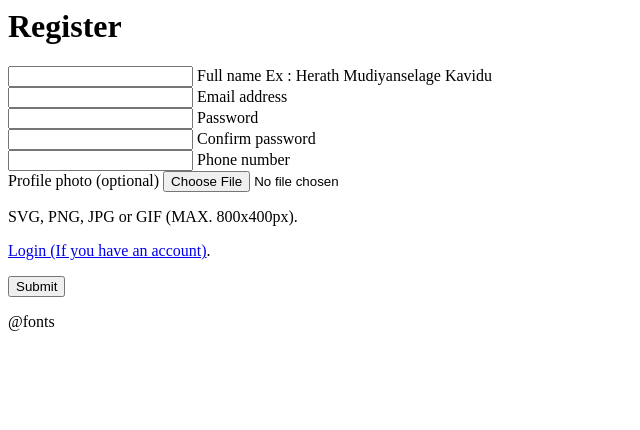
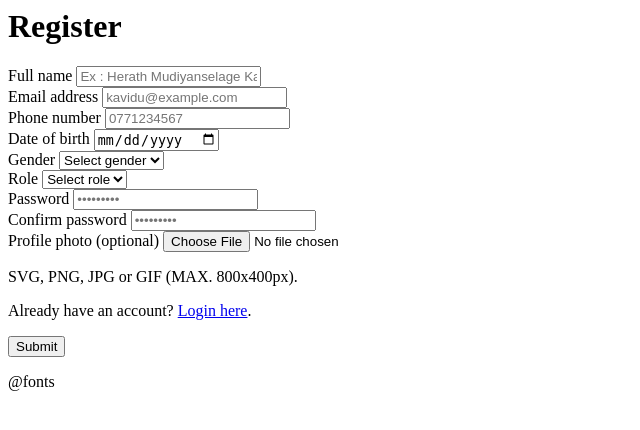
Before and after one commit to kavishan2003/LMS, a Laravel app: page /register in a window 1280 px wide. Shown: the top 430 px of the page, without its empty margins (0-640 px from the left). Run offline with Laravel 12, Linux system fonts and the light colour scheme; some libraries are stand-ins or nearby versions.

Commit message:
Listed subjects & change of register form

```diff
--- a/resources/views/auth/login.blade.php
+++ b/resources/views/auth/login.blade.php
@@ -8,7 +8,7 @@
     </div>
     <h1 class=" text-2xl mx-10">Login</h1>
 
-    <div class="w-full max-w-sm mt-10 bg-neutral-primary-soft p-6 border border-default rounded-base shadow-xs">
+    <div class="w-full max-w-xl mt-10 bg-neutral-primary-soft p-6 border border-default rounded-base shadow-xs">
         <form action="{{ route('login.store') }}" method="POST">
             @csrf
             <h5 class="text-xl font-semibold text-heading mb-6">Sign in to our platform</h5>
--- a/resources/views/auth/register.blade.php
+++ b/resources/views/auth/register.blade.php
@@ -3,9 +3,9 @@
 @section('title', 'Register')
 
 
-<div class="flex flex-col justify-center items-center h-screen">
+{{-- <div class="flex flex-col justify-center items-center h-screen"> --}}
 
-    <h1 class=" text-2xl mx-10">Register</h1>
+    <h1 class=" text-2xl mx-10 text-center my-10">Register</h1>
 
 
     {{-- @if ($errors->any())
@@ -19,91 +19,136 @@
 
     @endif --}}
 
-    <form method="POST" action="{{ route('register.store') }}" class="max-w-md mt-10 mx-auto">
+    <form method="POST" action="{{ route('register.store') }}" enctype="multipart/form-data" class="max-w-5xl border border-default rounded-base shadow-xs mx-auto px-6 mt-10">
     @csrf
-        <div class="relative z-0 w-full mb-5 group">
-            <input type="name" name="name" id="full_name"
-                class="block py-2.5 px-0 w-full text-sm text-heading bg-transparent border-0 border-b-2 border-default-medium appearance-none focus:outline-none focus:ring-0 focus:border-brand peer"
-                placeholder=" " />
 
-            <label for="name"
-                class="absolute text-sm text-body duration-300 transform -translate-y-6 scale-75 top-3 -z-10 origin-[0] peer-focus:start-0 peer-focus:text-fg-brand peer-placeholder-shown:scale-100 peer-placeholder-shown:translate-y-0 peer-focus:scale-75 peer-focus:-translate-y-6 rtl:peer-focus:translate-x-1/4 rtl:peer-focus:left-auto">Full
-                name</label>
-            <label for="" class="absolute text-sm text-body my-2">Ex : Herath Mudiyanselage Kavidu</label>
-        </div>
+    <!-- Full Name -->
+    <div class="mb-6 mt-6">
+        <label for="full_name" class="block mb-2 text-sm font-medium text-heading">Full name</label>
+        <input type="text" name="name" id="full_name" value="{{ old('name') }}"
+            class="bg-neutral-secondary-medium border border-default-medium text-heading text-sm rounded-base focus:ring-brand focus:border-brand block w-full px-3 py-2.5 shadow-xs placeholder:text-body"
+            placeholder="Ex : Herath Mudiyanselage Kavidu"  />
         @error('name')
-            <span class="text-red-600 absolute text-sm my-2">{{ $message }}</span>
+            <p class="mt-1.5 text-sm text-red-600">{{ $message }}</p>
         @enderror
-        <div class="relative z-0 w-full mb-5 mt-10 group">
-
-            <input type="email" name="email" id="floating_email"
-                class="block py-2.5 px-0 w-full text-sm text-heading bg-transparent border-0 border-b-2 border-default-medium appearance-none focus:outline-none focus:ring-0 focus:border-brand peer"
-                placeholder=" " />
-            <label for="floating_email"
-                class="absolute text-sm text-body duration-300 transform -translate-y-6 scale-75 top-3 -z-10 origin-[0] peer-focus:start-0 peer-focus:text-fg-brand peer-placeholder-shown:scale-100 peer-placeholder-shown:translate-y-0 peer-focus:scale-75 peer-focus:-translate-y-6 rtl:peer-focus:translate-x-1/4 rtl:peer-focus:left-auto">Email
-                address</label>
-        </div>
-        @error('email')
-            <span class="text-red-600 text-sm my-2">{{ $message }}</span>
-        @enderror
-        <div class="relative z-0 w-full mb-5 group">
-            <input type="password" name="password" id="floating_password"
-                class="block py-2.5 px-0 w-full text-sm text-heading bg-transparent border-0 border-b-2 border-default-medium appearance-none focus:outline-none focus:ring-0 focus:border-brand peer"
-                placeholder=" " />
-            <label for="floating_password"
-                class="absolute text-sm text-body duration-300 transform -translate-y-6 scale-75 top-3 -z-10 origin-[0] peer-focus:start-0 peer-focus:text-fg-brand peer-placeholder-shown:scale-100 peer-placeholder-shown:translate-y-0 peer-focus:scale-75 peer-focus:-translate-y-6 rtl:peer-focus:translate-x-1/4 rtl:peer-focus:left-auto">Password</label>
-        </div>
-        @error('password')
-            <span class="text-red-600 text-sm my-2">{{ $message }}</span>
-        @enderror
-        <div class="relative z-0 w-full mb-5 group">
-            <input type="password" name="password_confirmation" id="floating_repeat_password"
-                class="block py-2.5 px-0 w-full text-sm text-heading bg-transparent border-0 border-b-2 border-default-medium appearance-none focus:outline-none focus:ring-0 focus:border-brand peer"
-                placeholder=" " />
-            <label for="floating_repeat_password"
-                class="absolute text-sm text-body duration-300 transform -translate-y-6 scale-75 top-3 -z-10 origin-[0] peer-focus:start-0 peer-focus:text-fg-brand peer-placeholder-shown:scale-100 peer-placeholder-shown:translate-y-0 peer-focus:scale-75 peer-focus:-translate-y-6 rtl:peer-focus:translate-x-1/4 rtl:peer-focus:left-auto">Confirm
-                password</label>
-        </div>
-        @error('password_confirmation')
-            <span class="text-red-600 text-sm my-2">{{ $message }}</span>
-        @enderror
-
-        <div class="grid md:grid-cols-2 md:gap-6">
-            <div class="relative z-0 w-full mb-5 group">
-                <input type="tel" name="phone" id="floating_phone"
-                    class="block py-2.5 px-0 w-full text-sm text-heading bg-transparent border-0 border-b-2 border-default-medium appearance-none focus:outline-none focus:ring-0 focus:border-brand peer"
-                    placeholder=" " />
-                <label for="floating_phone"
-                    class="absolute text-sm text-body duration-300 transform -translate-y-6 scale-75 top-3 -z-10 origin-[0] peer-focus:start-0 peer-focus:text-fg-brand peer-placeholder-shown:scale-100 peer-placeholder-shown:translate-y-0 peer-focus:scale-75 peer-focus:-translate-y-6 rtl:peer-focus:translate-x-1/4 rtl:peer-focus:left-auto">Phone
-                    number</label>
-            </div>
-            @error('phone')
-                <span class="text-red-600 text-sm my-2">{{ $message }}</span>
-            @enderror
-            <div class="relative z-0 w-full mb-5 group">
-                {{-- <input type="text" name="floating_company" id="floating_company" class="block py-2.5 px-0 w-full text-sm text-heading bg-transparent border-0 border-b-2 border-default-medium appearance-none focus:outline-none focus:ring-0 focus:border-brand peer" placeholder=" "  />
-        <label for="floating_company" class="absolute text-sm text-body duration-300 transform -translate-y-6 scale-75 top-3 -z-10 origin-[0] peer-focus:start-0 peer-focus:text-fg-brand peer-placeholder-shown:scale-100 peer-placeholder-shown:translate-y-0 peer-focus:scale-75 peer-focus:-translate-y-6 rtl:peer-focus:translate-x-1/4 rtl:peer-focus:left-auto">Company (Ex. Google)</label> --}}
-
     </div>
 
+    <!-- Email Address -->
+    <div class="mb-6">
+        <label for="email" class="block mb-2 text-sm font-medium text-heading">Email address</label>
+        <input type="email" name="email" id="email" value="{{ old('email') }}"
+            class="bg-neutral-secondary-medium border border-default-medium text-heading text-sm rounded-base focus:ring-brand focus:border-brand block w-full px-3 py-2.5 shadow-xs placeholder:text-body"
+            placeholder="kavidu@example.com"  />
+        @error('email')
+            <p class="mt-1.5 text-sm text-red-600">{{ $message }}</p>
+        @enderror
     </div>
-        <div class="relative z-0 w-full mb-5 group">
 
-            <label class="block mb-2.5 text-sm font-medium  text-body" for="file_input">Profile photo (optional)</label>
-            <input
-                class="cursor-pointer bg-neutral-secondary-medium border border-default-medium text-heading text-sm rounded-base focus:ring-brand focus:border-brand block w-full shadow-xs placeholder:text-body"
-                aria-describedby="file_input_help" id="file_input" type="file">
-            <p class="mt-1 text-sm text-gray-500 dark:text-gray-300" id="file_input_help">SVG, PNG, JPG or GIF (MAX.
-                800x400px).</p>
+    <!-- Grid Section: Phone, DOB, Gender, Role -->
+    <div class="grid gap-6 mb-6 md:grid-cols-2">
+        <!-- Phone Number -->
+        <div>
+            <label for="phone" class="block mb-2 text-sm font-medium text-heading">Phone number</label>
+            <input type="tel" name="phone" id="phone" value="{{ old('phone') }}"
+                class="bg-neutral-secondary-medium border border-default-medium text-heading text-sm rounded-base focus:ring-brand focus:border-brand block w-full px-3 py-2.5 shadow-xs placeholder:text-body"
+                placeholder="0771234567"  />
+            @error('phone')
+                <p class="mt-1.5 text-sm text-red-600">{{ $message }}</p>
+            @enderror
+        </div>
 
+        <!-- Date of Birth (DOB) -->
+        <div>
+            <label for="dob" class="block mb-2 text-sm font-medium text-heading">Date of birth</label>
+            <input type="date" name="dob" id="dob" value="{{ old('dob') }}"
+                class="bg-neutral-secondary-medium border border-default-medium text-heading text-sm rounded-base focus:ring-brand focus:border-brand block w-full px-3 py-2.5 shadow-xs placeholder:text-body"
+                 />
+            @error('dob')
+                <p class="mt-1.5 text-sm text-red-600">{{ $message }}</p>
+            @enderror
         </div>
-        <label for="remember" class="flex items-center mb-5">
-            {{-- <input id="remember" type="checkbox" value="" class="w-4 h-4 border border-default-medium rounded-xs bg-neutral-secondary-medium focus:ring-2 focus:ring-brand-soft"  /> --}}
-            <p class="ms-2 text-sm font-medium text-heading select-none"> <a href="{{ route('login') }}"
-                    class="text-fg-brand hover:underline">Login (If you have an account)</a>.</p>
-        </label>
+
+        <!-- Gender Selection -->
+        <div>
+            <label for="gender" class="block mb-2 text-sm font-medium text-heading">Gender</label>
+            <select name="gender" id="gender"
+                class="bg-neutral-secondary-medium border border-default-medium text-heading text-sm rounded-base focus:ring-brand focus:border-brand block w-full px-3 py-2.5 shadow-xs"
+                >
+                <option value="" disabled {{ old('gender') ? '' : 'selected' }}>Select gender</option>
+                <option value="male" {{ old('gender') == 'male' ? 'selected' : '' }}>Male</option>
+                <option value="female" {{ old('gender') == 'female' ? 'selected' : '' }}>Female</option>
+            </select>
+            @error('gender')
+                <p class="mt-1.5 text-sm text-red-600">{{ $message }}</p>
+            @enderror
+        </div>
+
+        <!-- Role Selection (Teacher / Student) -->
+        <div>
+            <label for="role" class="block mb-2 text-sm font-medium text-heading">Role</label>
+            <select name="role" id="role"
+                class="bg-neutral-secondary-medium border border-default-medium text-heading text-sm rounded-base focus:ring-brand focus:border-brand block w-full px-3 py-2.5 shadow-xs"
+                >
+                <option value="" disabled {{ old('role') ? '' : 'selected' }}>Select role</option>
+                <option value="student" {{ old('role') == 'student' ? 'selected' : '' }}>Student</option>
+                <option value="teacher" {{ old('role') == 'teacher' ? 'selected' : '' }}>Teacher</option>
+            </select>
+            @error('role')
+                <p class="mt-1.5 text-sm text-red-600">{{ $message }}</p>
+            @enderror
+        </div>
+    </div>
+
+    <!-- Grid Section: Password & Confirm Password -->
+    <div class="grid gap-6 mb-6 md:grid-cols-2">
+        <!-- Password -->
+        <div>
+            <label for="password" class="block mb-2 text-sm font-medium text-heading">Password</label>
+            <input type="password" name="password" id="password"
+                class="bg-neutral-secondary-medium border border-default-medium text-heading text-sm rounded-base focus:ring-brand focus:border-brand block w-full px-3 py-2.5 shadow-xs placeholder:text-body"
+                placeholder="•••••••••"  />
+            @error('password')
+                <p class="mt-1.5 text-sm text-red-600">{{ $message }}</p>
+            @enderror
+        </div>
+
+        <!-- Confirm Password -->
+        <div>
+            <label for="password_confirmation" class="block mb-2 text-sm font-medium text-heading">Confirm password</label>
+            <input type="password" name="password_confirmation" id="password_confirmation"
+                class="bg-neutral-secondary-medium border border-default-medium text-heading text-sm rounded-base focus:ring-brand focus:border-brand block w-full px-3 py-2.5 shadow-xs placeholder:text-body"
+                placeholder="•••••••••"  />
+            @error('password_confirmation')
+                <p class="mt-1.5 text-sm text-red-600">{{ $message }}</p>
+            @enderror
+        </div>
+    </div>
+
+    <!-- Profile Photo -->
+    <div class="mb-6">
+        <label class="block mb-2 text-sm font-medium text-heading" for="profile_photo">Profile photo (optional)</label>
+        <input name="profile_photo" id="profile_photo" type="file" accept="image/*"
+            class="cursor-pointer bg-neutral-secondary-medium border border-default-medium text-heading text-sm rounded-base focus:ring-brand focus:border-brand block w-full px-3 py-2 shadow-xs placeholder:text-body"
+            aria-describedby="file_input_help">
+        <p class="mt-1 text-xs text-body" id="file_input_help">SVG, PNG, JPG or GIF (MAX. 800x400px).</p>
+        @error('profile_photo')
+            <p class="mt-1.5 text-sm text-red-600">{{ $message }}</p>
+        @enderror
+    </div>
+
+    <!-- Login Link -->
+    <div class="flex items-center justify-between mb-6">
+        <p class="text-sm font-medium text-heading">
+            Already have an account?
+            <a href="{{ route('login') }}" class="text-fg-brand hover:underline">Login here</a>.
+        </p>
+    </div>
+
+    <!-- Submit Button -->
     <button type="submit"
-            class="text-white bg-brand box-border border border-transparent hover:bg-brand-strong focus:ring-4 focus:ring-brand-medium shadow-xs font-medium leading-5 rounded-base text-sm px-4 py-2.5 focus:outline-none">Submit</button>
+        class="text-white mb-8 bg-brand box-border border border-transparent hover:bg-brand-strong focus:ring-4 focus:ring-brand-medium shadow-xs font-medium leading-5 rounded-base text-sm px-5 py-2.5 px-10 focus:outline-none">
+        Submit
+    </button>
 </form>
 
-</div>
+{{-- </div> --}}
--- a/resources/views/partials/sidebar.blade.php
+++ b/resources/views/partials/sidebar.blade.php
@@ -1,8 +1,8 @@
 <aside id="top-bar-sidebar" class="fixed top-0 left-0 z-40 w-64 h-full transition-transform -translate-x-full sm:translate-x-0" aria-label="Sidebar">
    <div class="h-full px-3 py-4 overflow-y-auto bg-neutral-primary-soft border-e border-default">
-      <a href="https://flowbite.com/" class="flex items-center ps-2.5 mb-5">
+      <a href="#" class="flex items-center ps-2.5 mb-5">
          <img src="https://flowbite.com/docs/images/logo.svg" class="h-6 me-3" alt="Flowbite Logo" />
-         <span class="self-center text-lg text-heading font-semibold whitespace-nowrap">Flowbite</span>
+         <span class="self-center text-lg text-heading font-semibold whitespace-nowrap">Learning management</span>
       </a>
       <ul class="space-y-2 font-medium">
          <li>
--- a/routes/web.php
+++ b/routes/web.php
@@ -2,6 +2,7 @@
 
 use Illuminate\Support\Facades\Route;
 use App\Http\Controllers\AuthController;
+use App\Http\Controllers\SubjectController;
 
 Route::get('/', function () {
     return view('auth.login');
@@ -28,9 +29,7 @@ Route::middleware('auth')->group(function () {
         return view('pages.users');
     })->name('users');
 
-    Route::get('dashboard/subjects', function () {
-        return view('pages.subjects');
-    })->name('subjects');
+    Route::get('dashboard/subjects',[SubjectController::class,'index'])->name('subjects');
 
     Route::get('dashboard/events', function () {
         return view('pages.events');
```
Also changed, not shown: app/Http/Controllers/SubjectController.php (added, +20 -0 lines), database/seeders/ALSubjectsSeeder.php (+63 -3 lines), database/seeders/DatabaseSeeder.php (+9 -4 lines), database/seeders/OLSubjectsSeeder.php (+62 -2 lines), resources/views/pages/subjects.blade.php (+60 -3 lines). Lines whose indentation alone changed are shown as unchanged.
